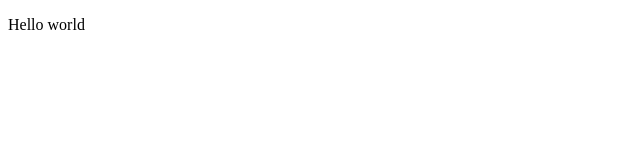
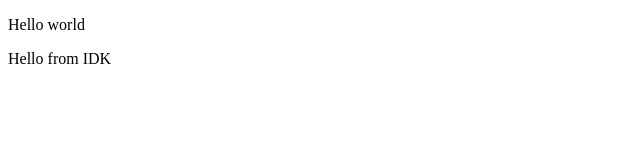
Before and after one commit to shaidSM/just-repository, a plain HTML site: page index.html in a window 1280 px wide. Shown: the full height of the page, 0-640 px from the left. Drawn offline with Linux system fonts and the light colour scheme.

Commit message:
Update index.html

```diff
--- a/index.html
+++ b/index.html
@@ -6,4 +6,5 @@
 </head>
 <body>
     <p>Hello world</p>
+    <p>Hello from IDK</p>
 </body>
```
